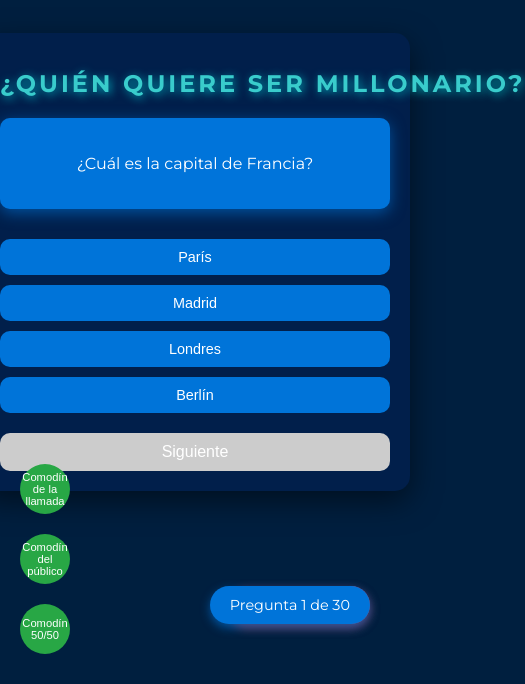
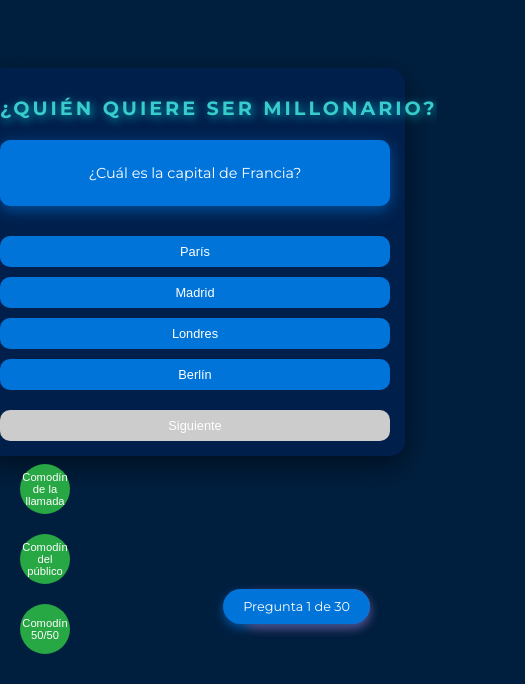
Before and after one commit to JuanGabrielSuch/quien-quiere-ser-gymbro, a plain HTML site: page index.html in a window 390 px wide. Shown: the part 160-844 px from the top of the page, 525 px wide, since content can reach past the window. Drawn offline with Linux system fonts and the light colour scheme.

Commit message:
Update styles.css

```diff
--- a/css/styles.css
+++ b/css/styles.css
@@ -240,19 +240,26 @@ h1 {
 /* Estilos responsivos */
 @media (max-width: 768px) {
     h1 {
-        font-size: 2rem;
+        font-size: 1.8rem;
     }
 
     .container {
-        padding: 20px;
+        padding: 15px;
     }
 
     #question-container {
-        font-size: 1.1rem;
+        font-size: 1rem;
+        padding: 15px;
     }
 
     .answer-btn {
         font-size: 1rem;
+        padding: 12px;
+    }
+
+    #next-question-btn {
+        font-size: 1rem;
+        padding: 10px;
     }
 
     #lifelines {
@@ -276,20 +283,22 @@ h1 {
 
 @media (max-width: 480px) {
     h1 {
-        font-size: 1.5rem;
+        font-size: 1.2rem;
     }
 
     #question-container {
-        font-size: 1rem;
-    }
-
-    .answer-btn {
         font-size: 0.9rem;
         padding: 10px;
     }
 
+    .answer-btn {
+        font-size: 0.8rem;
+        padding: 8px;
+    }
+
     #next-question-btn {
-        font-size: 1rem;
+        font-size: 0.8rem;
+        padding: 8px;
     }
 
     #lifelines button {
@@ -300,6 +309,6 @@ h1 {
 
     #error-counter, #question-counter {
         bottom: 60px;
-        font-size: 0.9rem;
+        font-size: 0.8rem;
     }
 }
```
